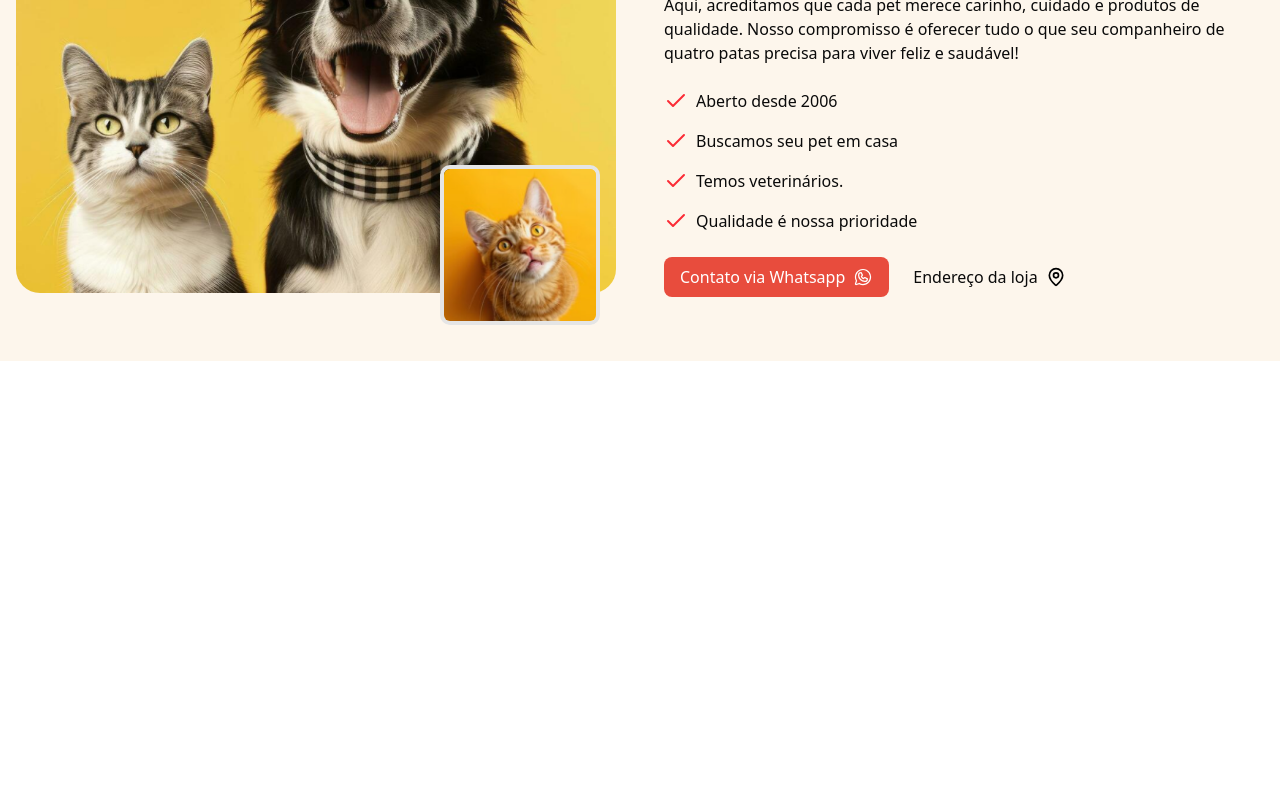
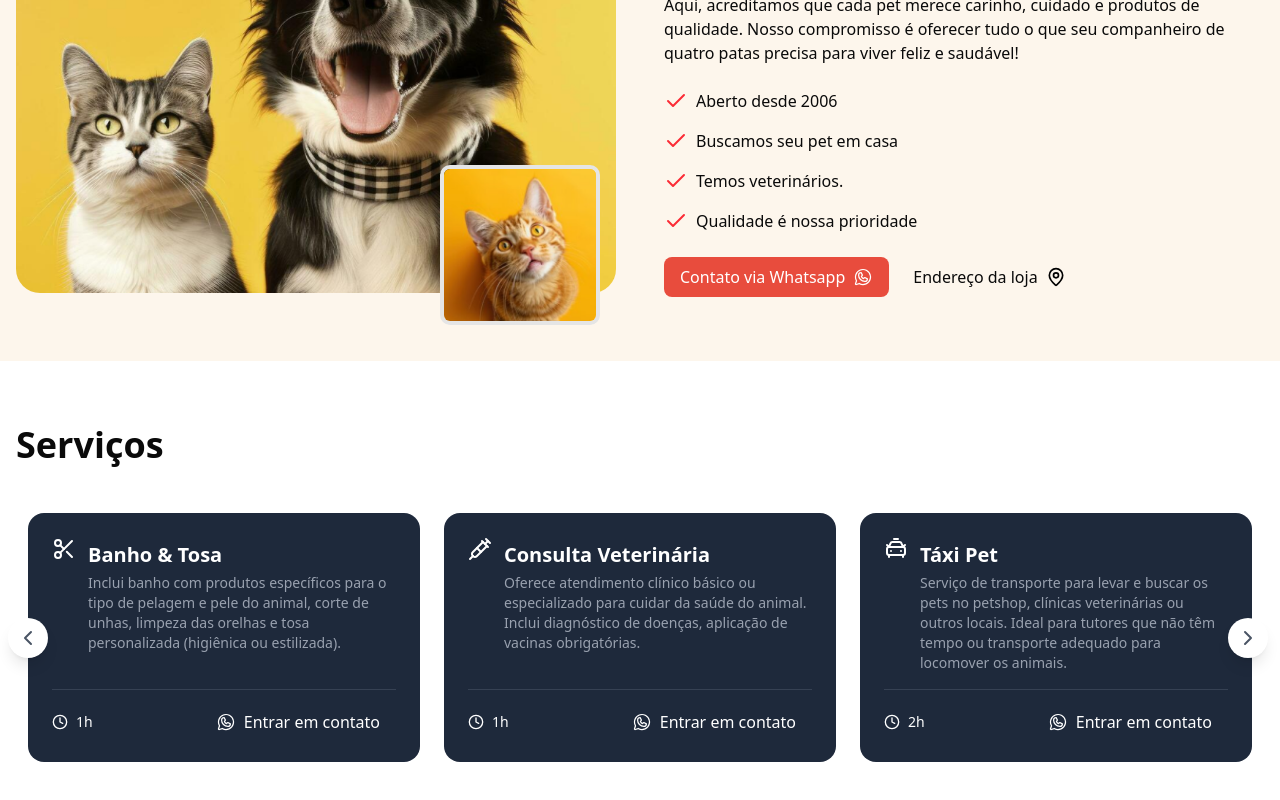
Before and after one commit to wallacejunioreis/site-pet, a Next.js app: page / in a window 1280 px wide. Shown: the part 571-1371 px from the top of the page. Before the commit the page ends 932 px from the top, so only its background shows below. Built offline with nearby package versions, Linux system fonts and the light colour scheme.

Commit message:
feat: criar nova seção [Serviços] Foi utilizado a biblioteca do embla para implementar o Carousel

```diff
--- a/package.json
+++ b/package.json
@@ -13,6 +13,7 @@
     "@radix-ui/react-slot": "^1.2.0",
     "class-variance-authority": "^0.7.1",
     "clsx": "^2.1.1",
+    "embla-carousel-react": "^8.6.0",
     "lucide-react": "^0.503.0",
     "next": "15.3.1",
     "react": "^18.2.0",
--- /dev/null
+++ b/src/app/_components/services.tsx
@@ -0,0 +1,131 @@
+"use client"
+
+import useEmblaCarousel from 'embla-carousel-react'
+import { ChevronLeft, ChevronRight, Scissors, Syringe, CarTaxiFront, Hotel, Clock } from 'lucide-react'
+import { WhatsappLogo } from '@phosphor-icons/react'
+
+const services = [
+  {
+    title: "Banho & Tosa",
+    description: "Inclui banho com produtos específicos para o tipo de pelagem e pele do animal, corte de unhas, limpeza das orelhas e tosa personalizada (higiênica ou estilizada).",
+    duration: "1h",
+    price: "$50",
+    icon: <Scissors />,
+    linkText: 'Olá, vi no site sobre Banho e tosa e gostaria de mais informações.'
+  },
+  {
+    title: "Consulta Veterinária",
+    description: "Oferece atendimento clínico básico ou especializado para cuidar da saúde do animal. Inclui diagnóstico de doenças, aplicação de vacinas obrigatórias.",
+    duration: "1h",
+    price: "$45",
+    icon: <Syringe />,
+    linkText: 'Olá, vi no site sobre Consulta veterinária e gostaria de mais informações.'
+  },
+  {
+    title: "Táxi Pet",
+    description: "Serviço de transporte para levar e buscar os pets no petshop, clínicas veterinárias ou outros locais. Ideal para tutores que não têm tempo ou transporte adequado para locomover os animais.",
+    duration: "2h",
+    price: "$80",
+    icon: <CarTaxiFront />,
+    linkText: 'Olá, vi no site sobre Táxi Pet e gostaria de mais informações.'
+  },
+  {
+    title: "Hotel para pets",
+    description: "Serviço de hospedagem para animais de estimação, ideal para quando os tutores precisam viajar ou se ausentar por alguns dias. Os pets ficam acomodados em espaços seguros, confortáveis.",
+    duration: "1h",
+    price: "$60",
+    icon: <Hotel />,
+    linkText: 'Olá, vi no site sobre Hotel para pets e gostaria de mais informações.'
+  },
+]
+
+export function Services() {
+
+  const [emblaRef, emblaApi] = useEmblaCarousel({
+    loop: false,
+    align: "start",
+    slidesToScroll: 1,
+    breakpoints: {
+      "(min-width: 768px)": { slidesToScroll: 3 }
+    }
+  })
+
+
+  function scrollPrev() {
+    emblaApi?.scrollPrev();
+  }
+
+  function scrollNext() {
+    emblaApi?.scrollNext();
+  }
+
+  return (
+    <section className="bg-white py-16">
+      <div className="container mx-auto px-4">
+
+        <h2 className="text-4xl font-bold mb-12">Serviços</h2>
+
+        <div className="relative">
+
+          <div className='overflow-hidden' ref={emblaRef}>
+            <div className='flex'>
+              {services.map((item, index) => (
+                <div key={index} className="flex-[0_0_100%] min-w-0 md:flex-[0_0_calc(100%/3)] px-3">
+                  <article className="bg-[#1e293b] text-white rounded-2xl p-6 space-y-4 h-full flex flex-col">
+                    <div className='flex-1 flex items-start justify-between'>
+
+                      <div className='flex gap-3'>
+                        <span className='text-3xl'>{item.icon}</span>
+                        <div>
+                          <h3 className='font-bold text-xl my-1'>{item.title}</h3>
+                          <p className='text-gray-400 text-sm select-none'>
+                            {item.description}
+                          </p>
+                        </div>
+                      </div>
+
+                    </div>
+
+                    <div className='border-t border-gray-700 pt-4 flex items-center justify-between'>
+                      <div className='flex items-center gap-2 text-sm'>
+                        <Clock className='w-4 h-4' />
+                        <span>{item.duration}</span>
+                      </div>
+
+                      <a
+                        target='_blank'
+                        href={`https://wa.me/556799998800?text=Olá vim pelo site e gostaria de mais informações sbore ${item.title}`}
+                        className='flex items-center justify-center gap-2 hover:bg-red-500 px-4 py-1 rounded-md duration-300'
+                      >
+                        <WhatsappLogo className='w-5 h-5' />
+                        Entrar em contato
+                      </a>
+
+                    </div>
+
+                  </article>
+                </div>
+              ))}
+            </div>
+          </div>
+
+          <button
+            className='bg-white flex items-center justify-center rounded-full shadow-lg w-10 h-10 absolute left-3 -translate-y-1/2 -translate-x-1/2 top-1/2 z-10'
+            onClick={scrollPrev}
+          >
+            <ChevronLeft className='w-6 h-6 text-gray-600' />
+          </button>
+
+          <button
+            className='bg-white flex items-center justify-center rounded-full shadow-lg w-10 h-10 absolute -right-6 -translate-y-1/2 -translate-x-1/2 top-1/2 z-10'
+            onClick={scrollNext}
+          >
+            <ChevronRight className='w-6 h-6 text-gray-600' />
+          </button>
+
+        </div>
+
+      </div>
+    </section>
+  )
+}
--- a/src/app/page.tsx
+++ b/src/app/page.tsx
@@ -1,11 +1,13 @@
 import { Hero } from "./_components/hero";
 import { About } from "./_components/about";
+import { Services } from "./_components/services";
 
 export default function Home(){
   return(
     <main>
       <Hero/>
       <About/>
+      <Services/>
     </main>
   )
 }
```
Also changed, not shown: 1 other file (tests, documents, lock files or other folders).
